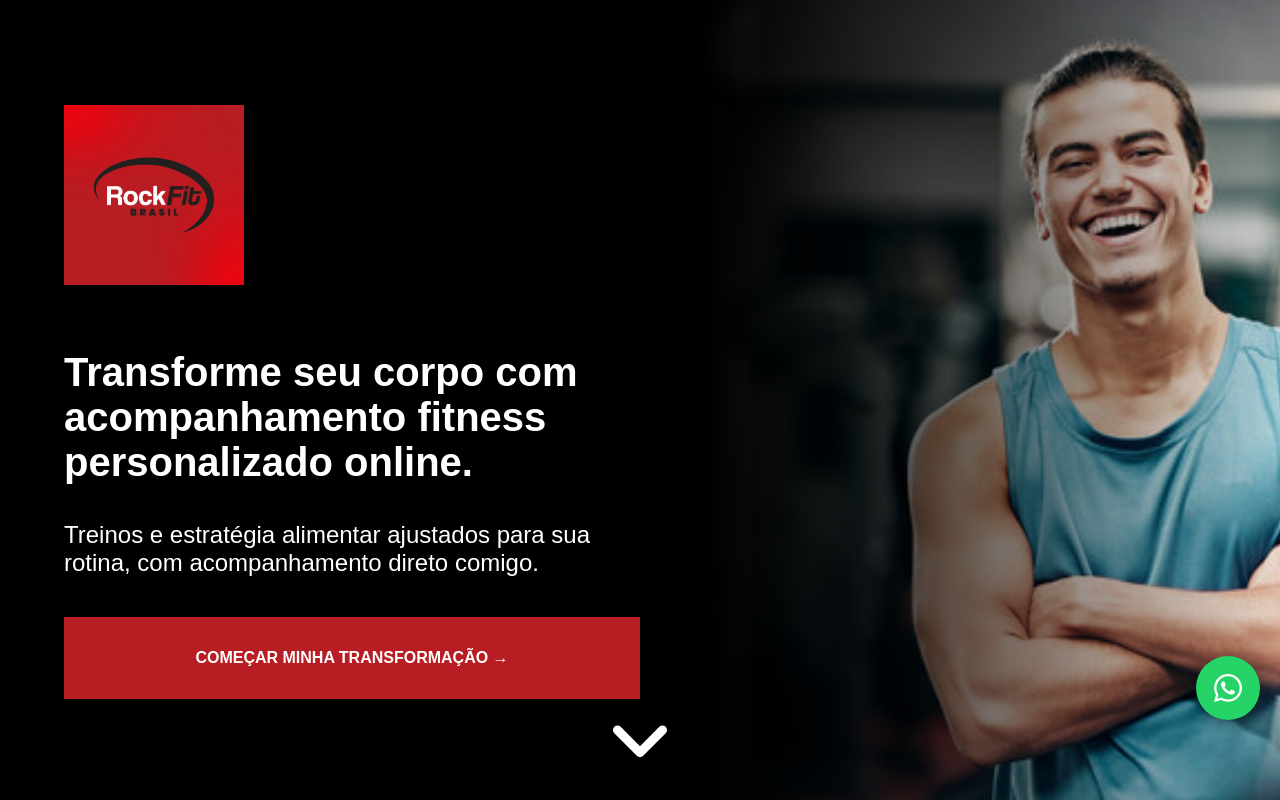
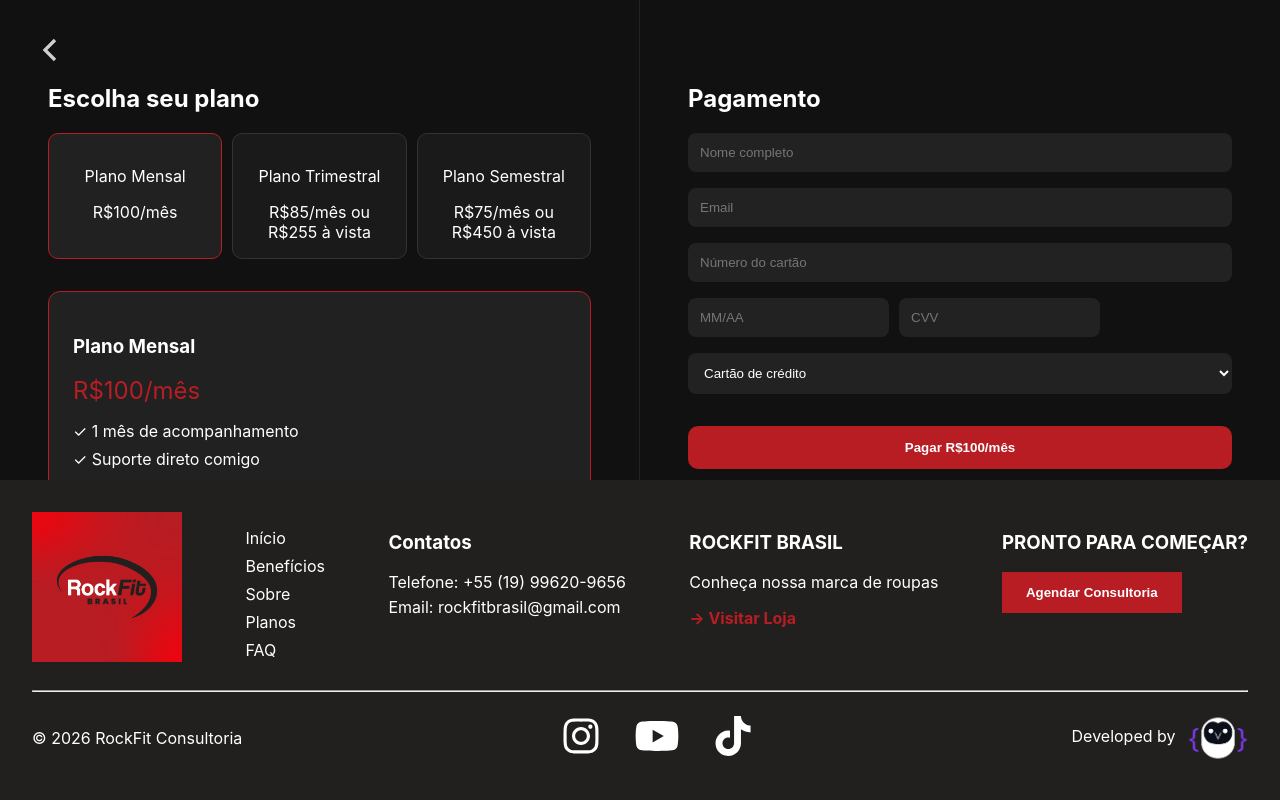
Before and after one commit to Sayusk/LandinPageRockFit, a React (Vite) app: page /checkout in a window 1280 px wide. Built offline with nearby package versions, Linux system fonts and the light colour scheme.

Commit message:
feat: add checkout page with plan selection and payment form

```diff
--- a/package.json
+++ b/package.json
@@ -11,7 +11,8 @@
   },
   "dependencies": {
     "react": "^19.2.4",
-    "react-dom": "^19.2.4"
+    "react-dom": "^19.2.4",
+    "react-router-dom": "^7.14.2"
   },
   "devDependencies": {
     "@eslint/js": "^9.39.4",
--- a/src/App.jsx
+++ b/src/App.jsx
@@ -1,29 +1,39 @@
 import React from "react";
 import "./App.css";
 import "./components/Section.css";
+import { BrowserRouter as Router, Routes, Route } from "react-router-dom";
+
 import HeroSection from "./components/HeroSection";
 import ConsultoriaSection from "./components/ConsultoriaSection";
-import SobreSection from "./components/SobreSection";
 import PlanosSection from "./components/PlanosSection";
 import FAQSection from "./components/FAQSection";
 import Footer from "./components/Footer";
 import WhatsAppButton from "./components/WhatsAppButton";
 
+import Checkout from "./pages/Checkout";
+
+// Página principal (sua landing)
+const Home = () => {
+  return (
+    <>
+      <HeroSection />
+      <ConsultoriaSection />
+      <PlanosSection />
+      <FAQSection />
+      <Footer />
+      <WhatsAppButton />
+    </>
+  );
+};
+
 function App() {
   return (
-    <div className="App">
-      <HeroSection />
-      <ConsultoriaSection />
-      {/* <SobreSection /> */}
-      <PlanosSection />
-      <FAQSection />
-
-      {/* Footer */}
-      <Footer />
-
-      {/* Botão flutuante WhatsApp */}
-      <WhatsAppButton />
-    </div>
+    <Router>
+      <Routes>
+        <Route path="/" element={<Home />} />
+        <Route path="/checkout" element={<Checkout />} />
+      </Routes>
+    </Router>
   );
 }
 
--- a/src/components/PlanosSection.jsx
+++ b/src/components/PlanosSection.jsx
@@ -1,10 +1,18 @@
 import React from "react";
+import { useNavigate } from "react-router-dom";
 import "./PlanosSection.css";
 
 const PlanosSection = () => {
+  const navigate = useNavigate();
+
+  const handleCheckout = (plano) => {
+    navigate("/checkout", { state: plano });
+  };
+
   return (
     <section id="planos" className="section planos">
       <h1>Nossos Planos</h1>
+
       <div className="planos-container">
 
         {/* Plano Mensal */}
@@ -15,14 +23,25 @@
               <span>R$</span>100<span>/mês</span>
             </div>
           </div>
+
           <ul className="lists">
             <li className="list"><span>✓</span><p>1 mês de acompanhamento</p></li>
             <li className="list"><span>✓</span><p>Suporte direto comigo</p></li>
             <li className="list"><span>✓</span><p>Anamnese</p></li>
             <li className="list"><span>✓</span><p>PAR-Q</p></li>
           </ul>
+
           <div className="button-container">
-            <button type="button">Assinar</button>
+            <button
+              onClick={() =>
+                handleCheckout({
+                  nome: "Plano Mensal",
+                  preco: "R$100/mês"
+                })
+              }
+            >
+              Assinar
+            </button>
           </div>
         </div>
 
@@ -35,6 +54,7 @@
             </div>
             <p>ou R$ 255,00 à vista</p>
           </div>
+
           <ul className="lists">
             <li className="list"><span>✓</span><p>3 meses de acompanhamento</p></li>
             <li className="list"><span>✓</span><p>Suporte contínuo</p></li>
@@ -42,8 +62,18 @@
             <li className="list"><span>✓</span><p>PAR-Q</p></li>
             <li className="list"><span>✓</span><p>Economia de 15%</p></li>
           </ul>
+
           <div className="button-container">
-            <button type="button">Assinar</button>
+            <button
+              onClick={() =>
+                handleCheckout({
+                  nome: "Plano Trimestral",
+                  preco: "R$85/mês ou R$255 à vista"
+                })
+              }
+            >
+              Assinar
+            </button>
           </div>
         </div>
 
@@ -56,6 +86,7 @@
             </div>
             <p>ou R$ 450,00 à vista</p>
           </div>
+
           <ul className="lists">
             <li className="list"><span>✓</span><p>6 meses de acompanhamento</p></li>
             <li className="list"><span>✓</span><p>Suporte premium</p></li>
@@ -63,8 +94,18 @@
             <li className="list"><span>✓</span><p>PAR-Q</p></li>
             <li className="list"><span>✓</span><p>Economia de 25%</p></li>
           </ul>
+
           <div className="button-container">
-            <button type="button">Assinar</button>
+            <button
+              onClick={() =>
+                handleCheckout({
+                  nome: "Plano Semestral",
+                  preco: "R$75/mês ou R$450 à vista"
+                })
+              }
+            >
+              Assinar
+            </button>
           </div>
         </div>
 
--- a/src/index.css
+++ b/src/index.css
@@ -4,6 +4,7 @@
   overflow-y: auto;
   scroll-snap-type: y mandatory;
   scroll-behavior: smooth;
+  font-family: 'Inter', sans-serif;
 }
 
 #root {
--- /dev/null
+++ b/src/pages/Checkout.css
@@ -0,0 +1,167 @@
+.checkout-page {
+  background: #111;
+  color: #fff;
+  height: 100vh;
+  display: flex;
+  flex-direction: column;
+
+  overflow: hidden;
+  position: relative;
+}
+
+/* GRID */
+.checkout-grid {
+  display: grid;
+  grid-template-columns: 1fr 1fr;
+  height: 100%;
+  min-height: 0;
+}
+
+/* VOLTAR */
+.back-arrow {
+  position: fixed;
+  top: 30px;
+  left: 30px;
+  cursor: pointer;
+  z-index: 1000;
+}
+
+.arrow-icon {
+  width: 40px;
+  height: 40px;
+  fill: none;
+  stroke: #ffffff;
+  stroke-width: 2;
+  transition: 0.3s;
+  opacity: 0.8;
+}
+
+.back-arrow:hover .arrow-icon {
+  transform: translateX(-6px) scale(1.1);
+  stroke: #b81d23;
+  opacity: 1;
+}
+
+/* ESQUERDA */
+.plans-section {
+  padding: 4rem 3rem;
+  border-right: 1px solid #222;
+  overflow-y: auto;
+  min-height: 0;
+}
+
+.plans-list {
+  display: flex;
+  gap: 10px;
+  margin-bottom: 2rem;
+}
+
+.plan-card {
+  flex: 1;
+  background: #1a1a1a;
+  border: 1px solid #333;
+  padding: 1rem;
+  border-radius: 10px;
+  cursor: pointer;
+  text-align: center;
+  transition: 0.3s;
+}
+
+.plan-card:hover {
+  border-color: #b81d23;
+  transform: translateY(-2px);
+}
+
+.plan-card.active {
+  border-color: #b81d23;
+  background: #212121;
+}
+
+/* DETALHES */
+.selected-plan {
+  background: #212121;
+  border: 1px solid #b81d23;
+  padding: 1.5rem;
+  border-radius: 12px;
+}
+
+.selected-plan .preco {
+  font-size: 1.5rem;
+  color: #b81d23;
+  display: block;
+  margin-bottom: 1rem;
+}
+
+.selected-plan ul {
+  list-style: none;
+  padding: 0;
+}
+
+.selected-plan li {
+  margin-bottom: 8px;
+}
+
+/* DIREITA */
+.payment-section {
+  padding: 4rem 3rem;
+  overflow-y: auto;
+  min-height: 0;
+}
+
+.payment-form {
+  display: flex;
+  flex-direction: column;
+  gap: 1rem;
+}
+
+.payment-form input,
+.payment-form select {
+  padding: 12px;
+  border-radius: 8px;
+  border: none;
+  background: #222;
+  color: #fff;
+}
+
+.payment-form input:focus,
+.payment-form select:focus {
+  outline: 1px solid #b81d23;
+}
+
+.row {
+  display: flex;
+  gap: 10px;
+}
+
+.payment-form button {
+  margin-top: 1rem;
+  background: #b81d23;
+  border: none;
+  padding: 14px;
+  border-radius: 10px;
+  color: #fff;
+  font-weight: bold;
+  cursor: pointer;
+  transition: 0.3s;
+}
+
+.payment-form button:hover {
+  background: #fff;
+  color: #111;
+}
+
+/* MOBILE */
+@media (max-width: 768px) {
+  .checkout-grid {
+    grid-template-columns: 1fr;
+  }
+
+  .plans-section {
+    border-right: none;
+    border-bottom: 1px solid #222;
+  }
+
+  .plans-list {
+    flex-direction: column;
+  }
+}
--- /dev/null
+++ b/src/pages/Checkout.jsx
@@ -0,0 +1,132 @@
+import React, { useEffect, useState } from "react";
+import "./Checkout.css";
+import Footer from "../components/Footer";
+
+const planos = [
+  {
+    nome: "Plano Mensal",
+    preco: "R$100/mês",
+    detalhes: [
+      "1 mês de acompanhamento",
+      "Suporte direto comigo",
+      "Anamnese",
+      "PAR-Q"
+    ]
+  },
+  {
+    nome: "Plano Trimestral",
+    preco: "R$85/mês ou R$255 à vista",
+    detalhes: [
+      "3 meses de acompanhamento",
+      "Suporte contínuo",
+      "Anamnese",
+      "PAR-Q",
+      "Economia de 15%"
+    ]
+  },
+  {
+    nome: "Plano Semestral",
+    preco: "R$75/mês ou R$450 à vista",
+    detalhes: [
+      "6 meses de acompanhamento",
+      "Suporte premium",
+      "Anamnese",
+      "PAR-Q",
+      "Economia de 25%"
+    ]
+  }
+];
+
+const Checkout = () => {
+  const [planoSelecionado, setPlanoSelecionado] = useState(planos[0]);
+
+  useEffect(() => {
+    document.body.style.overflow = "hidden";
+    return () => (document.body.style.overflow = "auto");
+  }, []);
+
+  return (
+    <div className="checkout-page">
+
+      {/* VOLTAR */}
+      <div className="back-arrow" onClick={() => window.history.back()}>
+        <svg viewBox="0 0 24 24" className="arrow-icon">
+          <path d="M15 18l-6-6 6-6" />
+        </svg>
+      </div>
+
+      <div className="checkout-grid">
+
+        {/* ESQUERDA */}
+        <div className="plans-section">
+
+          <h2>Escolha seu plano</h2>
+
+          {/* OPÇÕES */}
+          <div className="plans-list">
+            {planos.map((plano, index) => (
+              <div
+                key={index}
+                className={`plan-card ${
+                  plano.nome === planoSelecionado.nome ? "active" : ""
+                }`}
+                onClick={() => setPlanoSelecionado(plano)}
+              >
+                <p>{plano.nome}</p>
+                <span>{plano.preco}</span>
+              </div>
+            ))}
+          </div>
+
+          {/* DETALHES */}
+          <div className="selected-plan">
+            <h3>{planoSelecionado.nome}</h3>
+            <span className="preco">{planoSelecionado.preco}</span>
+
+            <ul>
+              {planoSelecionado.detalhes.map((item, i) => (
+                <li key={i}>✓ {item}</li>
+              ))}
+            </ul>
+          </div>
+        </div>
+
+        {/* DIREITA */}
+        <div className="payment-section">
+
+          <h2>Pagamento</h2>
+
+          <form className="payment-form">
+
+            <input type="text" placeholder="Nome completo" />
+            <input type="email" placeholder="Email" />
+
+            <input type="text" placeholder="Número do cartão" />
+
+            <div className="row">
+              <input type="text" placeholder="MM/AA" />
+              <input type="text" placeholder="CVV" />
+            </div>
+
+            <select>
+              <option>Cartão de crédito</option>
+              <option>Pix</option>
+              <option>Boleto</option>
+            </select>
+
+            <button type="submit">
+              Pagar {planoSelecionado.preco}
+            </button>
+
+          </form>
+
+        </div>
+
+      </div>
+
+      <Footer />
+    </div>
+  );
+};
+
+export default Checkout;
```
Also changed, not shown: 1 other file (tests, documents, lock files or other folders).
